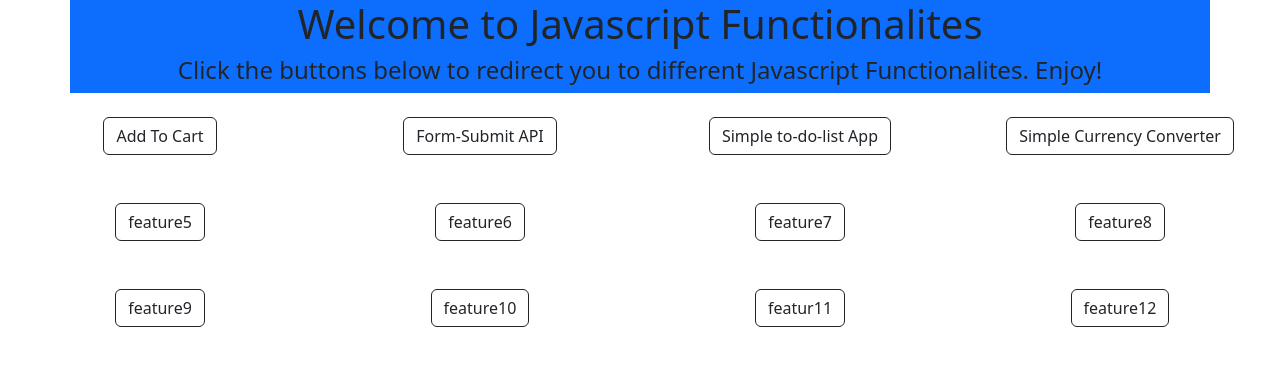
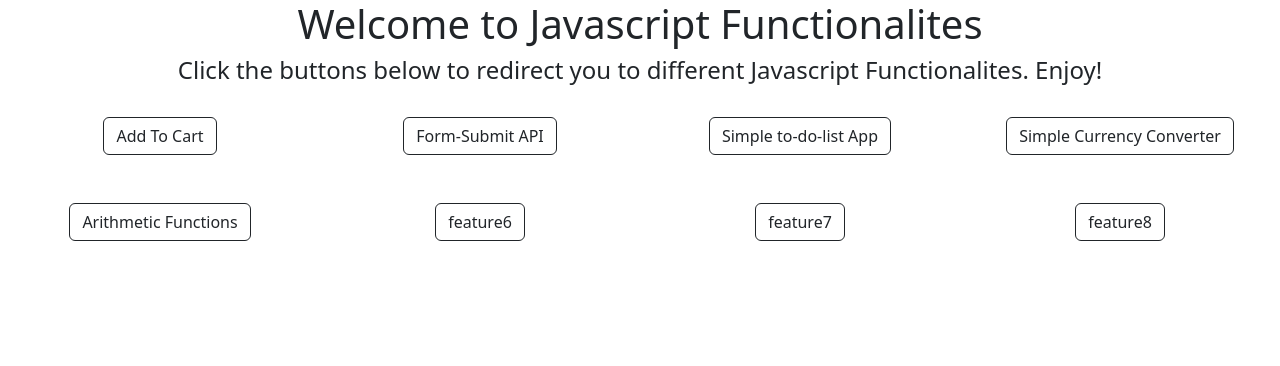
Before and after one commit to ceprogrammer69/js-activity-3-2-2023, a plain HTML site: page index.html in a window 1280 px wide. Drawn offline with nearby package versions, Linux system fonts and the light colour scheme.

Commit message:
modified:   index.html

```diff
--- a/index.html
+++ b/index.html
@@ -10,7 +10,7 @@
   <title>Javascript Funtionalites</title>
 </head>
 <body>
-  <div class="container bg-primary">
+  <div class="container">
     <div class="row text-center">
 
       <div class="col-12">
@@ -45,7 +45,7 @@
 
        <!-- 2nd Row -->
        <div class="col-3 mt-5 ">
-        <button class="btn btn-outline-dark" data-page="edit"> feature5</button>
+        <button class="btn btn-outline-dark" data-page="edit"> Arithmetic Functions</button>
       </div>
 
       <div class="col-3 mt-5">
@@ -60,23 +60,6 @@
         <button class="btn btn-outline-dark" data-page="edit"> feature8</button>
       </div>
 
-        <!-- 3rd Row -->
-        <div class="col-3 mt-5 ">
-          <button class="btn btn-outline-dark" data-page="edit"> feature9</button>
-        </div>
-
-        <div class="col-3 mt-5">
-          <button class="btn btn-outline-dark" data-page="edit"> feature10</button>
-        </div>
-
-        <div class="col-3 mt-5">
-          <button class="btn btn-outline-dark" data-page="edit"> featur11</button>
-        </div>
-
-        <div class="col-3 mt-5">
-          <button class="btn btn-outline-dark" data-page="edit"> feature12</button>
-        </div>
-
     </div>
   </div>
 
```
